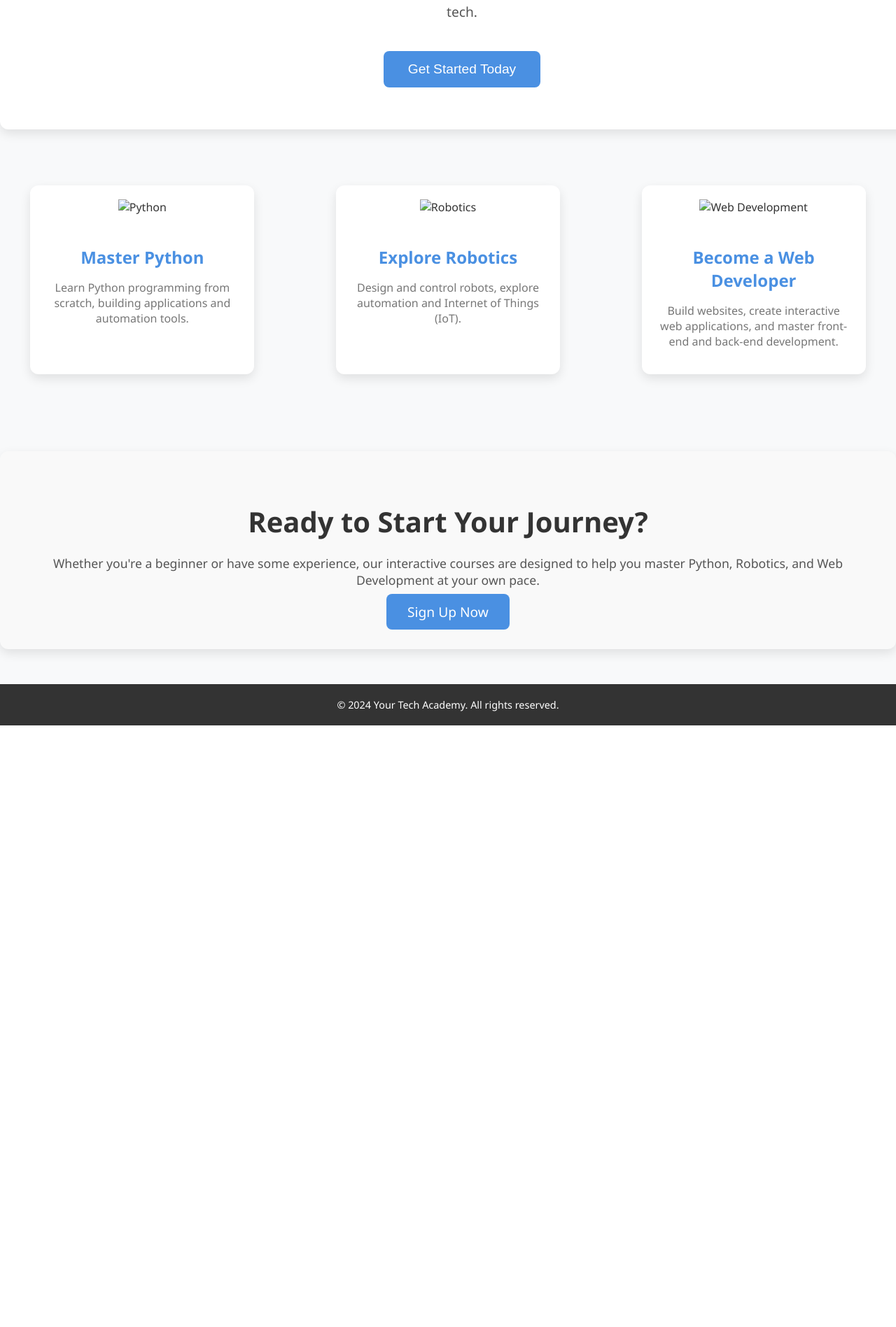
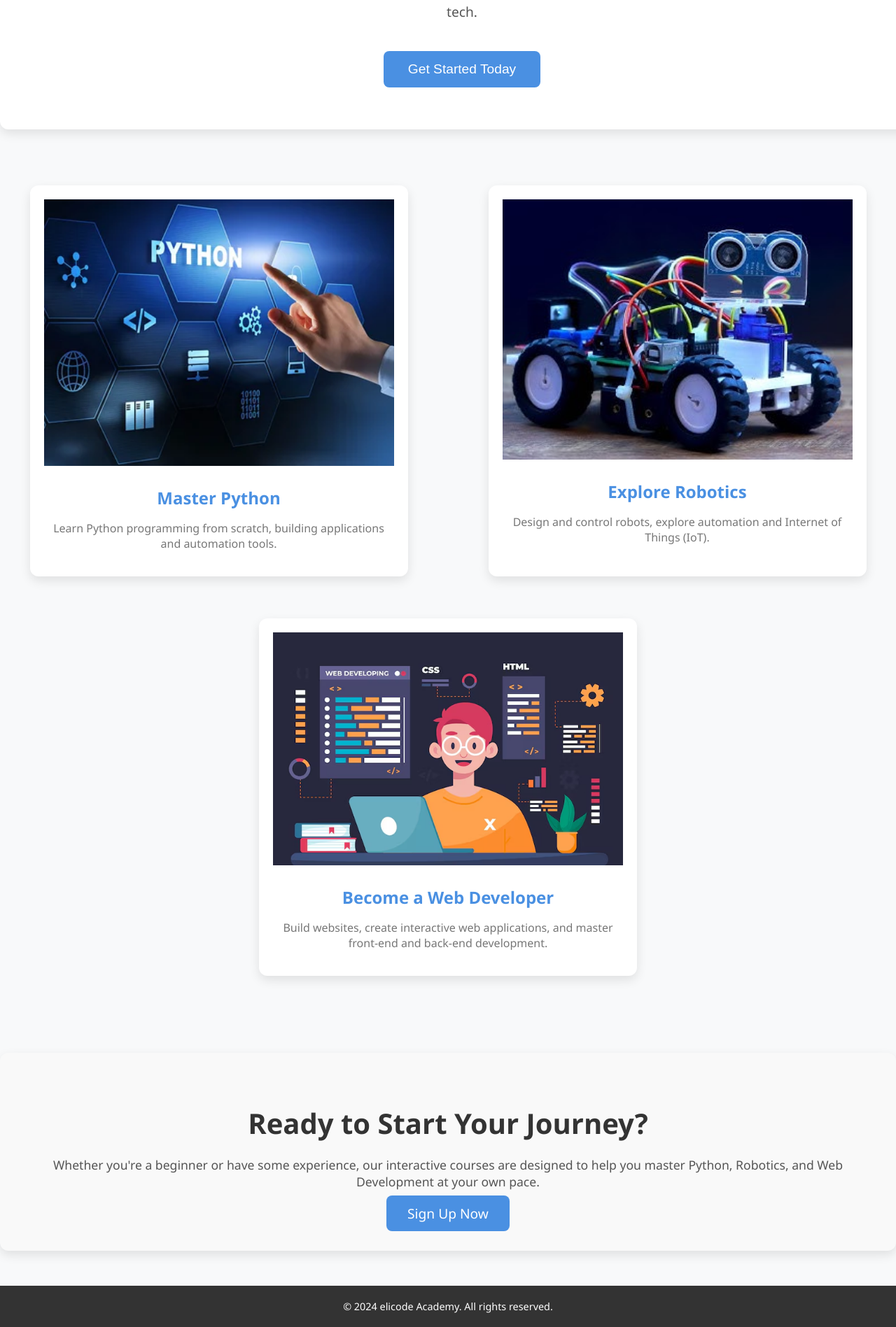
Before and after one commit to eliki-hue/Python-LMS, a Django app: template learning/templates/home_page.html in a window 1280 px wide. Shown: the part 1424-3321 px from the top of the page at 70% size. Before the commit the page ends 2461 px from the top, so only its background shows below. Run offline with Django 4.2, Linux system fonts and the light colour scheme; the template is opened without the code that fills it, so the values that code supplies are empty; some libraries are stand-ins or nearby versions.

Commit message:
added feature images

```diff
--- a/learning/templates/home_page.html
+++ b/learning/templates/home_page.html
@@ -117,7 +117,7 @@
             }
 
             .feature-card {
-                width: 280px;
+                width:500px;
                 text-align: center;
                 background-color: #fff;
                 padding: 20px;
@@ -132,9 +132,10 @@
             }
 
             .feature-card img {
-                width: 80px;
-                height: 80px;
-                margin-bottom: 20px;
+                width: 100%;
+                /* height: 80px; */
+
+                /* margin: 20px; */
             }
 
             .feature-card h3 {
@@ -253,10 +254,7 @@
     text-align: left;
 }
 
-.feature-image {
-    width: 90px;
-    height: 90px;
-}
+
 
 .feature-text {
     flex: 1;
@@ -284,7 +282,7 @@
             }
         </style>
     </head>
-
+    {% load static %}
     <div class="landing-container">
         <!-- Landing header -->
         <div class="landing-header">
@@ -323,17 +321,17 @@
     <!-- Features Section -->
     <div class="features-section" id="learn-more">
         <div class="feature-card">
-            <img src="https://via.placeholder.com/90" alt="Python">
+            <img src="{% static 'learning/images/Python icon2.png' %}" alt="Python" class="feature-image">
             <h3>Master Python</h3>
             <p>Learn Python programming from scratch, building applications and automation tools.</p>
         </div>
         <div class="feature-card">
-            <img src="https://via.placeholder.com/90" alt="Robotics">
+            <img src="{% static 'learning/images/robotic icon.png' %}" alt="Robotics" class="feature-image">
             <h3>Explore Robotics</h3>
             <p>Design and control robots, explore automation and Internet of Things (IoT).</p>
         </div>
         <div class="feature-card">
-            <img src="https://via.placeholder.com/90" alt="Web Development">
+            <img src="{% static 'learning/images/webdev.png' %}" alt="Web Development" class="feature-image">
             <h3>Become a Web Developer</h3>
             <p>Build websites, create interactive web applications, and master front-end and back-end development.</p>
         </div>
@@ -351,7 +349,7 @@
 
     <!-- Footer Section -->
     <div class="footer">
-        &copy; 2024 Your Tech Academy. All rights reserved.
+        &copy; 2024 elicode Academy. All rights reserved.
     </div>
 
 </div>
--- a/learning/views.py
+++ b/learning/views.py
@@ -93,7 +93,7 @@ def user_login(request):
             if user is not None:
                 login(request, user)
                 messages.success(request, f'Welcome back, {user.username}!')
-                return redirect('course_list')
+                return redirect('paths')
             else:
                 messages.error(request, 'Invalid username or password.')
         else:
```
Also changed, not shown: python_lms/settings.py (+10 -9 lines), learning/static/learning/images/python icon2.png (added), learning/static/learning/images/pythonicon.png (added), learning/static/learning/images/robotic icon.png (added), learning/static/learning/images/web icon.png (added), learning/static/learning/images/webdev.png (added).
